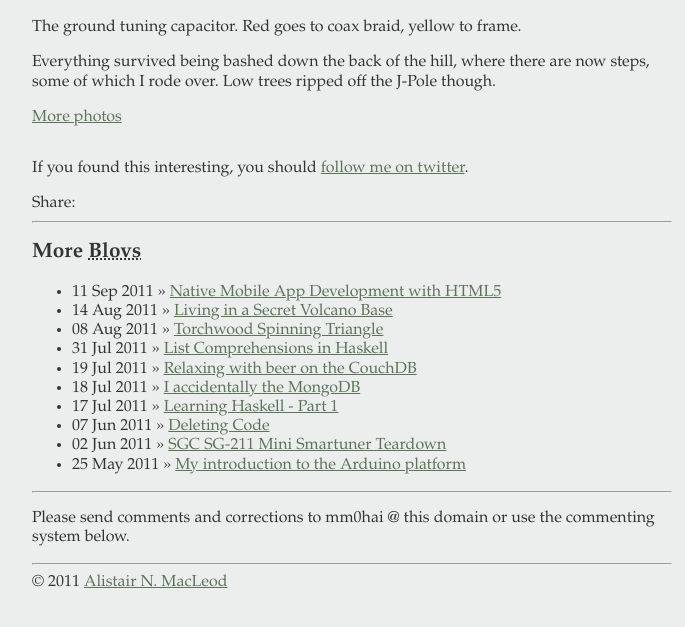
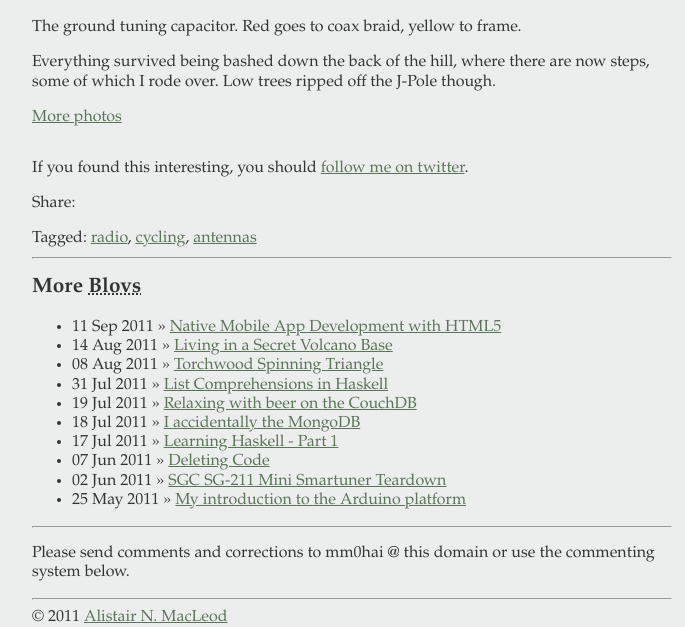
Before and after one commit to anm/anm.github.com, a Jekyll site: the page built from blog/_posts/2011-03-25-HF-Bicycle-Mobile-Experiment-Part-3.md, in a window 1280 px wide, cut to the strip 1865-2492 px from the top of the page. Shown: the whole strip, without its empty margins (32-717 px from the left). Built offline with Jekyll 4.4.1, drawn with Linux system fonts in a browser that asks for light colours; Markdown is read by kramdown in place of the engine named in the settings; comment, search, counter and statistics services are not loaded; a style sheet for code colours, icons or effects is not loaded; before the commit the page ends 2457 px from its top, so only the background shows below that.

Commit message:
Added tag list to each post.

```diff
--- a/_layouts/post.html
+++ b/_layouts/post.html
@@ -35,6 +35,15 @@ class="addthis_toolbox addthis_default_style addthis_32x32_style">
 src="http://s7.addthis.com/js/250/addthis_widget.js#pubid=mm0hai"></script>
 <!-- AddThis Button END -->
 
+<div id="tags">
+Tagged:
+<ul class="inline-tag-list">
+  {% for tag in page.tags %}
+  <li><a href="/blog/tag/{{tag}}">{{tag}}</a></li>
+  {% endfor %}
+</ul>
+</div>
+
 <hr />
 
 <div id="related">
--- a/css/blog.css
+++ b/css/blog.css
@@ -101,6 +101,10 @@ a:hover {
     width: 80%;
 }
 
+#tags {
+    margin-top: 1em;
+}
+
 .float-left {
     float: left;
     margin-right: 1em;
```
